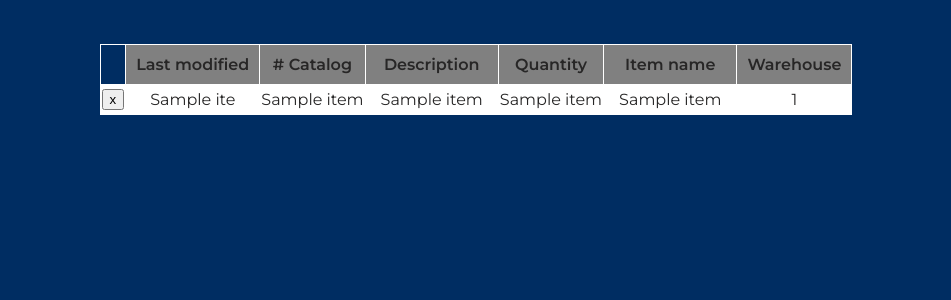
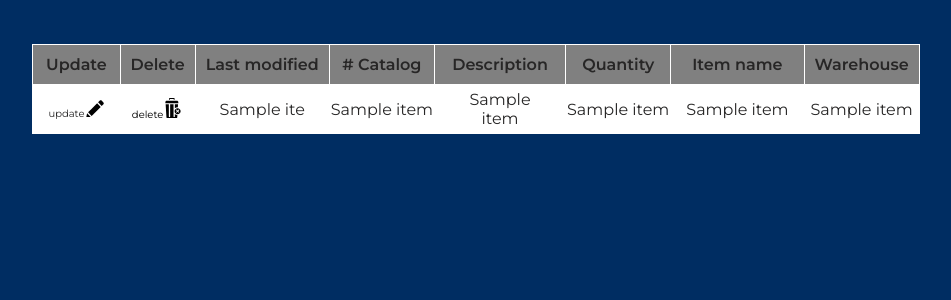
Before and after one commit to jayber-dev/warehouse-managment, a Flask app: template templates/index.html in a window 1280 px wide. Shown: the part 116-416 px from the top of the page, without its empty margins (164-1115 px from the left). Run offline with Flask 2, Linux system fonts and the light colour scheme; the template is opened without the code that fills it: most values are stand-ins (such as "Sample title", 1, 10 or a date in 2020).

Commit message:
add item finshed delete dinished left is the update

```diff
--- a/main.py
+++ b/main.py
@@ -7,6 +7,7 @@
 cur = sq.Cursor(conn)
 
 cur.execute('''CREATE TABLE IF NOT EXISTS warehouse (
+    id INTEGER PRIMARY KEY AUTOINCREMENT,
     warehouse_name TEXT NOT NULL,
     item TEXT NOT NULL,
     item_description TEXT,
@@ -42,7 +43,8 @@
         conn = sq.connect('data.db')
         cur = sq.Cursor(conn)
         dict_data = request.form.to_dict()
-        cur.execute(f"""INSERT INTO warehouse(warehouse_name,item,item_description,quantity,catalog_id,update_date) VALUES('{dict_data["warehouse"]}','{dict_data["item"]}','{dict_data["description"]}','{dict_data["quantity"]}','{dict_data["catalog_id"]}','{datetime.datetime.now()}')""")
+        update_date = datetime.datetime.now()
+        cur.execute(f"""INSERT INTO warehouse(warehouse_name,item,item_description,quantity,catalog_id,update_date) VALUES('{dict_data["warehouse"]}','{dict_data["item"]}','{dict_data["description"]}','{dict_data["quantity"]}','{dict_data["catalog_id"]}','{update_date}')""")
         conn.commit()
         cur.close()
         print(request.form.to_dict())
@@ -51,14 +53,23 @@
 
 @app.route('/item_delete/<string:row_delete>',methods=['GET'])
 def item_delete(row_delete):
-    stmt = "DELETE FROM warehouse WHERE item="+"row_delete"
+    stmt = f"DELETE FROM warehouse WHERE id={row_delete}"
     print(row_delete)
     conn = sq.connect('data.db')
     cur = sq.Cursor(conn)
     cur.execute(stmt)
-    print(row_data.fetchall())
+    # print(row_data.fetchall())
     conn.commit()
     return redirect(url_for('index'))
 
+@app.route('/item_update/<string:row_id>', methods=['get','post'])
+def item_update(row_id):
+    if(request.method == 'GET'):
+        print(request.args.to_dict())
+        return render_template('updateItem.html', row_id=row_id, data=request.args.to_dict())
+    else:
+        print('im in post method')
+        return redirect(url_for('index'))
+
 if (__name__ == '__main__'):
     app.run(debug=True)
--- a/static/css/.index.css
+++ b/static/css/.index.css
@@ -165,10 +165,38 @@
 
 .description-col {
   text-align: justify;
-  max-height: 200px;
+  max-height: 100px;
   min-height: 20px;
-  max-width: 250px;
+  max-width: 100px;
   min-width: 20px;
 }
 
+.delete-btn {
+  border: 0px;
+  background-color: transparent;
+}
+.delete-btn .delete-svg {
+  width: 20px;
+  height: auto;
+}
+
+.info {
+  font-family: "Montserrat", sans-serif;
+  font-size: x-small;
+}
+
+.pencil {
+  width: 20px;
+  height: 20px;
+  margin: 0px;
+}
+
+.update {
+  margin-top: -20px;
+  font-family: "Montserrat", sans-serif;
+  font-size: x-small;
+  color: #272626;
+  text-decoration: none;
+}
+
 /*# sourceMappingURL=.index.css.map */
--- a/static/js/index.js
+++ b/static/js/index.js
@@ -0,0 +1,8 @@
+const deleteBtn = document.querySelectorAll(".delete-btn")
+deleteBtn.forEach((element) => {
+    element.addEventListener('click', (e) => {
+        if (!confirm('are you sure ?')) {
+            e.preventDefault()
+        }
+    })
+})
--- a/templates/index.html
+++ b/templates/index.html
@@ -42,26 +42,33 @@
             <th>Description</th>
             <th>Catalog #</th>
             <th>Last modified</th>
+            <th>Delete</th>
+            <th>Update</th>
           </tr>
         </thead>
         <tbody>
           {% for item in data %}
 
           <tr>
-            <td name="wow">{{item[0]}}</td>
             <td>{{item[1]}}</td>
             <td>{{item[3]}}</td>
+            <td>{{item[4]}}</td>
             <td class="description-col">{{item[2]}}</td>
-            <td>{{item[4]}}</td>
-            <td>{{item[5][0:10:]}}</td>
+            <td>{{item[5]}}</td>
+            <td>{{item[6][0:10:]}}</td>
             <td>
-                <form action='/item_delete/{{item[1]}}' method="get">
-                <input type="submit" value="x">
+                <form action='/item_delete/{{item[0]}}' method="get">
+                <button type="submit"  class="delete-btn"><img src="../static/svg/delete-svgrepo-com (1).svg" alt="" class="delete-svg"><small class="info">delete</small></button>
                 </form>
+            </td>
+            <td>
+                <a href="{{url_for('item_update',row_id=item[0],warehouse=item[1],item=item[3],quantity=item[4],description=item[2],catalogId=item5)}}" class="update" ><img src="../static/svg/pencil-edit-button-svgrepo-com.svg" alt="" class="pencil"><small class="update">update</small></a>
             </td>
           </tr>
 
           {% endfor %}
+
+
         </tbody>
       </table>
     </div>
```
Also changed, not shown: static/scss/index.scss (+33 -2 lines), templates/updateItem.html (added, +32 -0 lines), data.db, static/svg/delete-svgrepo-com (1).svg (added), static/svg/pencil-edit-button-svgrepo-com.svg (added), 2 other files.
